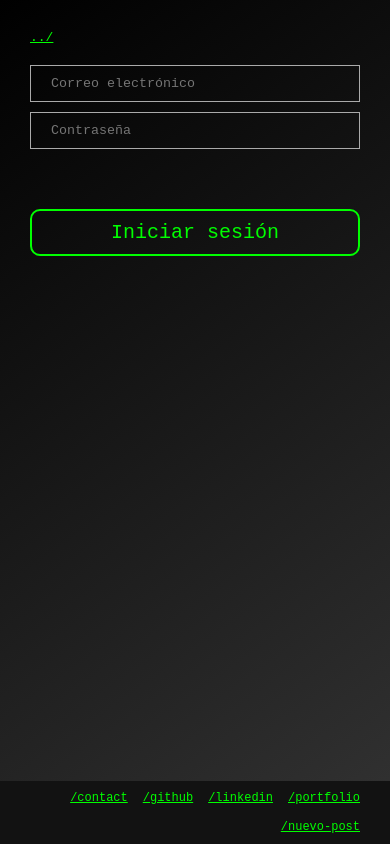
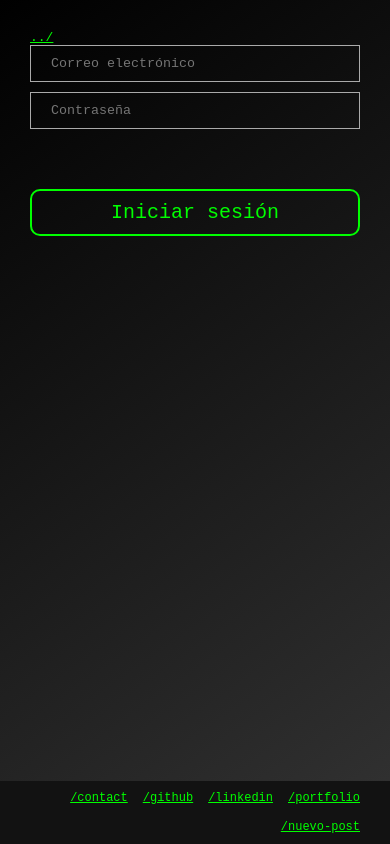
Before and after one commit to irenealcaine/blog, a React (Vite) app: page /log-in in a window 390 px wide. Built offline with nearby package versions, Linux system fonts and the light colour scheme; no server answers.

Commit message:
update index.html and Login.css

```diff
--- a/src/Pages/LogIn/Login.css
+++ b/src/Pages/LogIn/Login.css
@@ -3,9 +3,17 @@
   flex-direction: column;
   margin-top: 20px;
   gap: 10px;
+  width: 50%;
+  margin: 0 auto;
 
   .error{
     text-align: center;
     color: red;
   }
 }
+
+@media screen and (max-width: 768px) {
+  .form{
+    width: 100%;
+  }
+}
```
